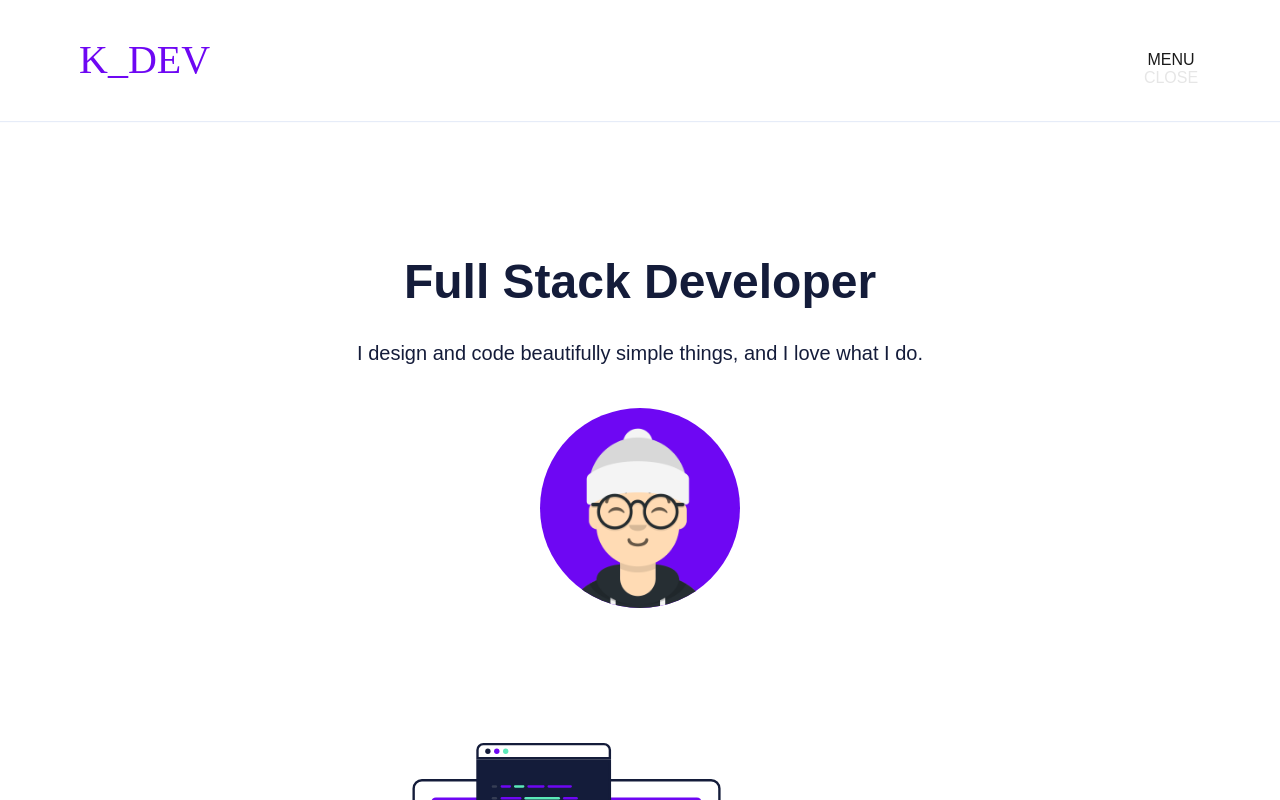
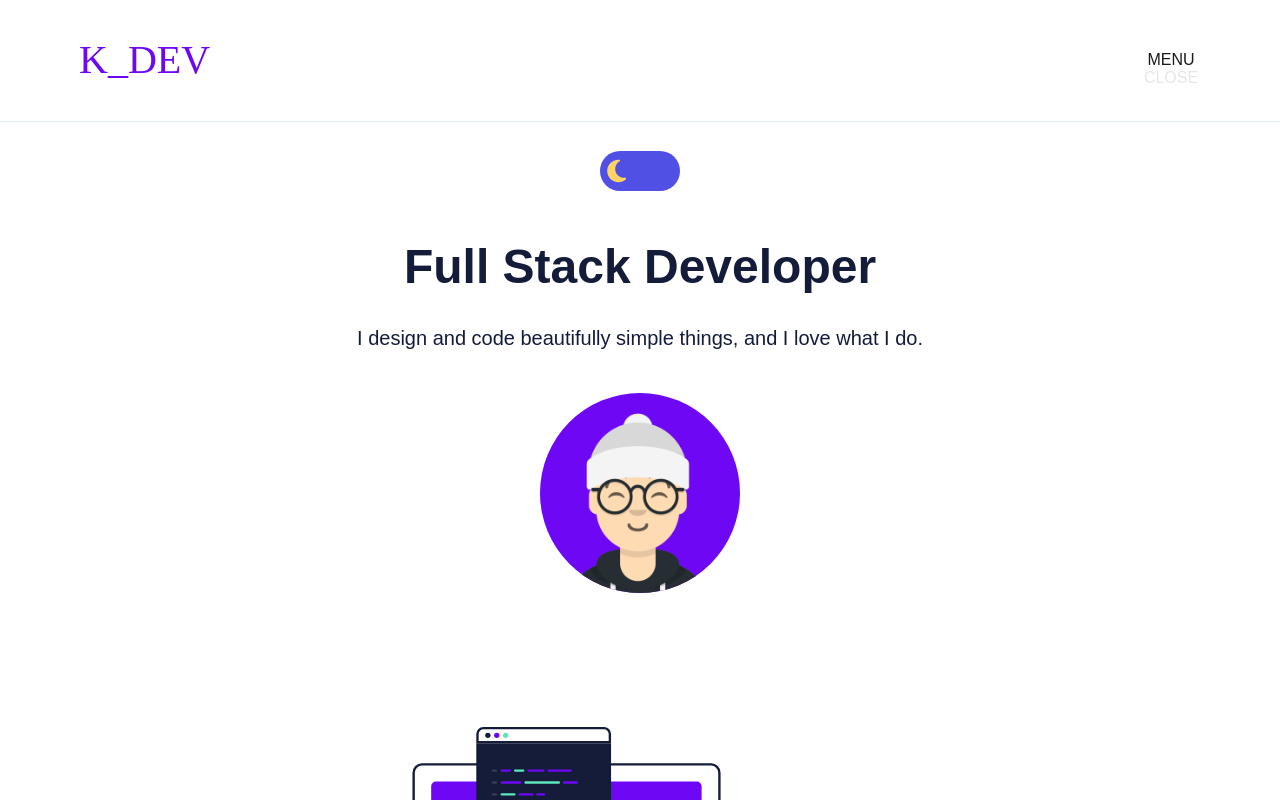
Before and after one commit to Kevin-Contreras/kevin, a React (Vite) app: page / in a window 1280 px wide. Shown: the top 800 px of the page. Built offline with nearby package versions, Linux system fonts and the light colour scheme; a web font is replaced by a local one.

Commit message:
add button

```diff
--- /dev/null
+++ b/src/boton.css
@@ -0,0 +1,73 @@
+.switch-name {
+    --dark-sky: #5050e5;
+    --moon: #ffd365;
+    --light-sky: #35d5e5;
+    --sun: #ffed89;
+    display: inline-block;
+    position: relative;
+    border-radius: 5em;
+
+    cursor: pointer;
+    width: 80px;
+    height: 40px;
+    overflow: hidden;
+    transition: all .5s;
+  }
+  .containers{
+    width: 100%;
+    height: 100px;
+    display: flex;
+    align-items: center; /* Centra verticalmente */
+    justify-content: center; /* Centra horizontalmente */
+
+
+  }
+  .switch-name .back {
+    background-color: var(--dark-sky);
+    position: absolute;
+    width: 100%;
+    height: 100%;
+    left: 0;
+    top: 0;
+    transition: .5s ease-in-out;
+  }
+
+  .switch-name .checkbox {
+    opacity: 0;
+  }
+
+  .switch-name .checkbox:checked ~ .back {
+    background-color: var(--light-sky);
+  }
+
+  .switch-name .checkbox:checked ~ .moon {
+    transform: translate(100%) rotate(180deg);
+    opacity: 0;
+  }
+
+  .switch-name .checkbox:checked ~ .sun {
+    transform: translate(100%) rotate(180deg);
+    opacity: 1;
+  }
+
+  .switch-name .sun {
+    position: absolute;
+    left: 0;
+    top: 0;
+    height: 100%;
+    padding: .4em;
+    fill: var(--sun);
+    transition: .5s;
+    opacity: 0;
+
+  }
+
+  .switch-name .moon {
+    position: absolute;
+    left: 0;
+    top: 0;
+    height: 100%;
+    padding: .4em;
+    fill: var(--moon);
+    transition: .5s;
+  }
--- /dev/null
+++ b/src/components/botonDark.jsx
@@ -0,0 +1,29 @@
+import { useState } from 'react'
+import logo from '../assets/icono.png'
+import 'bulma/css/bulma.min.css';
+import '../boton.css'
+
+
+function BotonDark() {
+
+
+  return (
+   <div class="containers" >
+<label class="switch-name">
+  <input type="checkbox" class="checkbox"/>
+  <div class="back"></div>
+  <svg class="sun" xmlns="http://www.w3.org/2000/svg" viewBox="0 0 512 512">
+  <path d="M361.5 1.2c5 2.1 8.6 6.6 9.6 11.9L391 121l107.9 19.8c5.3 1 9.8 4.6 11.9 9.6s1.5 10.7-1.6 15.2L446.9 256l62.3 90.3c3.1 4.5 3.7 10.2 1.6 15.2s-6.6 8.6-11.9 9.6L391 391 371.1 498.9c-1 5.3-4.6 9.8-9.6 11.9s-10.7 1.5-15.2-1.6L256 446.9l-90.3 62.3c-4.5 3.1-10.2 3.7-15.2 1.6s-8.6-6.6-9.6-11.9L121 391 13.1 371.1c-5.3-1-9.8-4.6-11.9-9.6s-1.5-10.7 1.6-15.2L65.1 256 2.8 165.7c-3.1-4.5-3.7-10.2-1.6-15.2s6.6-8.6 11.9-9.6L121 121 140.9 13.1c1-5.3 4.6-9.8 9.6-11.9s10.7-1.5 15.2 1.6L256 65.1 346.3 2.8c4.5-3.1 10.2-3.7 15.2-1.6zM160 256a96 96 0 1 1 192 0 96 96 0 1 1 -192 0zm224 0a128 128 0 1 0 -256 0 128 128 0 1 0 256 0z"></path>
+  </svg>
+  <svg class="moon" xmlns="http://www.w3.org/2000/svg" viewBox="0 0 384 512">
+  <path d="M223.5 32C100 32 0 132.3 0 256S100 480 223.5 480c60.6 0 115.5-24.2 155.8-63.4c5-4.9 6.3-12.5 3.1-18.7s-10.1-9.7-17-8.5c-9.8 1.7-19.8 2.6-30.1 2.6c-96.9 0-175.5-78.8-175.5-176c0-65.8 36-123.1 89.3-153.3c6.1-3.5 9.2-10.5 7.7-17.3s-7.3-11.9-14.3-12.5c-6.3-.5-12.6-.8-19-.8z"></path>
+  </svg>
+
+</label>
+</div>
+
+
+  )
+}
+
+export default BotonDark
--- a/src/components/home.jsx
+++ b/src/components/home.jsx
@@ -3,6 +3,7 @@ import logo from '../assets/icono.png'
 import 'bulma/css/bulma.min.css';
 import '../App.css'
 import compu from '../assets/compu.svg'
+import BotonDark from './botonDark';
 
 function Home() {
 $(function(){
@@ -11,11 +12,13 @@ $(function(){
 
   return (
 
-    <div>
+    <div >
+           <BotonDark/>
 
         <div className='contenedor'>
 
         <h1 className='titulo'>Full Stack Developer</h1>
+
         <h2 className='titulo2'>I design and code beautifully simple things, and I love what I do.</h2>
         <div className='avatar'>
             <div className='imagenP' alt="" ></div>
--- a/src/components/nav.jsx
+++ b/src/components/nav.jsx
@@ -26,10 +26,11 @@ function Nav() {
         nav()
     }
   return (
-    <div>
+    <div >
     <header style={{boxShadow:" 0 1px 1px #E6ECF8",height:"120.5px",display:'flex',alignItems:"center",padding: "1.2rem 0"}}>
         <div class='container header__container'>
             <div class="header-logo"  >
+
               <NavLink to={"/"}>    <h1 className='logo'>K_DEV </h1></NavLink>
 
             </div>
--- a/src/components/works.jsx
+++ b/src/components/works.jsx
@@ -22,7 +22,8 @@ function Work() {
         <h2 class="subtitle is-size-5-desktop">Here are a few past design projects I've worked on. Want to see more? <a class="has-text-weight-normal" href="kevinacontrerasl62@gmail.com">Email me</a>.</h2>
         <div class="project-grid">
           <div class="columns is-multiline is-mobile">
-            <div class="column is-12-mobile is-half-tablet is-one-third-desktop">
+
+            <div  class="animation column is-12-mobile is-half-tablet is-one-third-desktop">
               <figure class="image is-3by2"><img class="project-thumb" src={plump}/>
                 <figcaption>
                   <h1 class="title is-size-5 is-size-4-widescreen">The music scrolling application is a platform that allows users to discover, explore, and enjoy a wide variety of songs and artists.</h1><a class="button is-primary is-outlined is-rounded" href="https://app-spotify-three.vercel.app/" target="_blank"><span>Visit Website</span><span class="icon"><svg class="svg-inline--fa fa-angle-right" aria-hidden="true" focusable="false" data-prefix="fas" data-icon="angle-right" role="img" xmlns="http://www.w3.org/2000/svg" viewBox="0 0 320 512" data-fa-i2svg=""><path fill="currentColor" d="M278.6 233.4c12.5 12.5 12.5 32.8 0 45.3l-160 160c-12.5 12.5-32.8 12.5-45.3 0s-12.5-32.8 0-45.3L210.7 256 73.4 118.6c-12.5-12.5-12.5-32.8 0-45.3s32.8-12.5 45.3 0l160 160z"></path></svg> <i class="fas fa-angle-right"></i> </span></a>
@@ -30,7 +31,8 @@ function Work() {
                 <div class="overlay"></div>
               </figure>
             </div>
-            <div class="column is-12-mobile is-half-tablet is-one-third-desktop">
+
+            <div class="animation column is-12-mobile is-half-tablet is-one-third-desktop">
               <figure class="image is-3by2"><img class="project-thumb" src={task}/>
                 <figcaption>
                   <h1 class="title is-size-5 is-size-4-widescreen">The application allows users to create a user account and manage their own tasks.</h1><a class="button is-primary is-outlined is-rounded" href="https://task-six-pied.vercel.app" target="_blank"><span>Visit Website</span><span class="icon"><svg class="svg-inline--fa fa-angle-right" aria-hidden="true" focusable="false" data-prefix="fas" data-icon="angle-right" role="img" xmlns="http://www.w3.org/2000/svg" viewBox="0 0 320 512" data-fa-i2svg=""><path fill="currentColor" d="M278.6 233.4c12.5 12.5 12.5 32.8 0 45.3l-160 160c-12.5 12.5-32.8 12.5-45.3 0s-12.5-32.8 0-45.3L210.7 256 73.4 118.6c-12.5-12.5-12.5-32.8 0-45.3s32.8-12.5 45.3 0l160 160z"></path></svg> <i class="fas fa-angle-right"></i> </span></a>
@@ -38,7 +40,7 @@ function Work() {
                 <div class="overlay"></div>
               </figure>
             </div>
-            <div class="column is-12-mobile is-half-tablet is-one-third-desktop">
+            <div class=" animation column is-12-mobile is-half-tablet is-one-third-desktop">
               <figure class="image is-3by2"><img class="project-thumb" src={movie}/>
                 <figcaption>
                   <h1 class="title is-size-5 is-size-4-widescreen">The application allows you to search for your favorite movie and find the actors in the most relevant films.</h1><a class="button is-primary is-outlined is-rounded" href="https://peliskev.vercel.app/" target="_blank"><span>Visit Website</span><span class="icon"><svg class="svg-inline--fa fa-angle-right" aria-hidden="true" focusable="false" data-prefix="fas" data-icon="angle-right" role="img" xmlns="http://www.w3.org/2000/svg" viewBox="0 0 320 512" data-fa-i2svg=""><path fill="currentColor" d="M278.6 233.4c12.5 12.5 12.5 32.8 0 45.3l-160 160c-12.5 12.5-32.8 12.5-45.3 0s-12.5-32.8 0-45.3L210.7 256 73.4 118.6c-12.5-12.5-12.5-32.8 0-45.3s32.8-12.5 45.3 0l160 160z"></path></svg> <i class="fas fa-angle-right"></i> </span></a>
@@ -46,7 +48,7 @@ function Work() {
                 <div class="overlay"></div>
               </figure>
             </div>
-            <div class="column is-12-mobile is-half-tablet is-one-third-desktop">
+            <div class="animation column is-12-mobile is-half-tablet is-one-third-desktop">
               <figure class="image is-3by2"><img class="project-thumb" src={manga}/>
                 <figcaption>
                   <h1 class="title is-size-5 is-size-4-widescreen">The application allows you to find information about any anime.</h1><a class="button is-primary is-outlined is-rounded" href="https://kevin-contreras.github.io/proyectAnime/" target="_blank"><span>Visit Website</span><span class="icon"><svg class="svg-inline--fa fa-angle-right" aria-hidden="true" focusable="false" data-prefix="fas" data-icon="angle-right" role="img" xmlns="http://www.w3.org/2000/svg" viewBox="0 0 320 512" data-fa-i2svg=""><path fill="currentColor" d="M278.6 233.4c12.5 12.5 12.5 32.8 0 45.3l-160 160c-12.5 12.5-32.8 12.5-45.3 0s-12.5-32.8 0-45.3L210.7 256 73.4 118.6c-12.5-12.5-12.5-32.8 0-45.3s32.8-12.5 45.3 0l160 160z"></path></svg><i class="fas fa-angle-right"></i> </span></a>
@@ -55,7 +57,7 @@ function Work() {
               </figure>
             </div>
 
-            <div class="column is-12-mobile is-half-tablet is-one-third-desktop">
+            <div class="animation column is-12-mobile is-half-tablet is-one-third-desktop">
               <figure class="image is-3by2"><img class="project-thumb" src={drawing}/>
                 <figcaption>
                   <h1 class="title is-size-5 is-size-4-widescreen">DRAWING.io is an application where you can create your own drawings, add friends.</h1><a class="button is-primary is-outlined is-rounded" href="https://drawing2.vercel.app/" target="_blank"><span>Visit Website</span><span class="icon"><svg class="svg-inline--fa fa-angle-right" aria-hidden="true" focusable="false" data-prefix="fas" data-icon="angle-right" role="img" xmlns="http://www.w3.org/2000/svg" viewBox="0 0 320 512" data-fa-i2svg=""><path fill="currentColor" d="M278.6 233.4c12.5 12.5 12.5 32.8 0 45.3l-160 160c-12.5 12.5-32.8 12.5-45.3 0s-12.5-32.8 0-45.3L210.7 256 73.4 118.6c-12.5-12.5-12.5-32.8 0-45.3s32.8-12.5 45.3 0l160 160z"></path></svg><i class="fas fa-angle-right"></i> </span></a>
```
Also changed, not shown: src/App.css.
